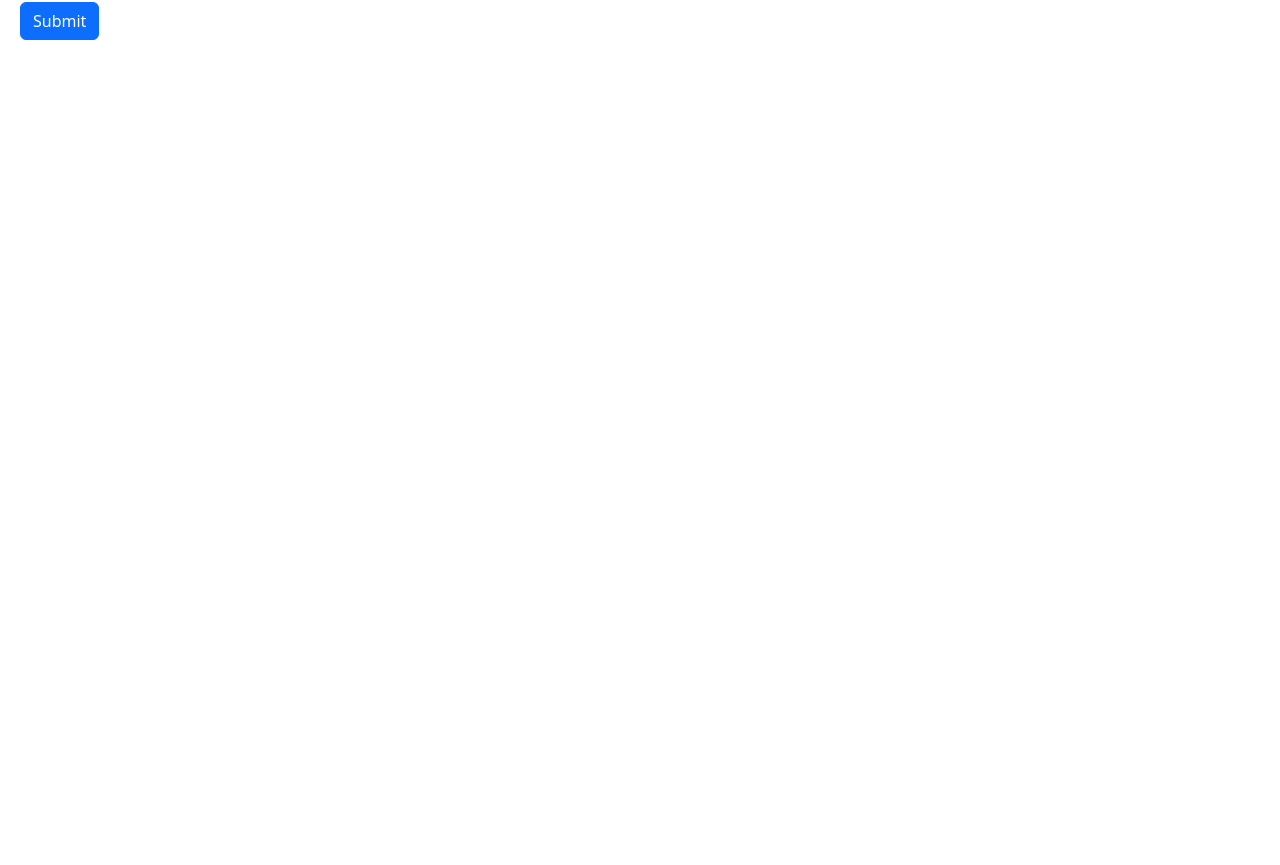
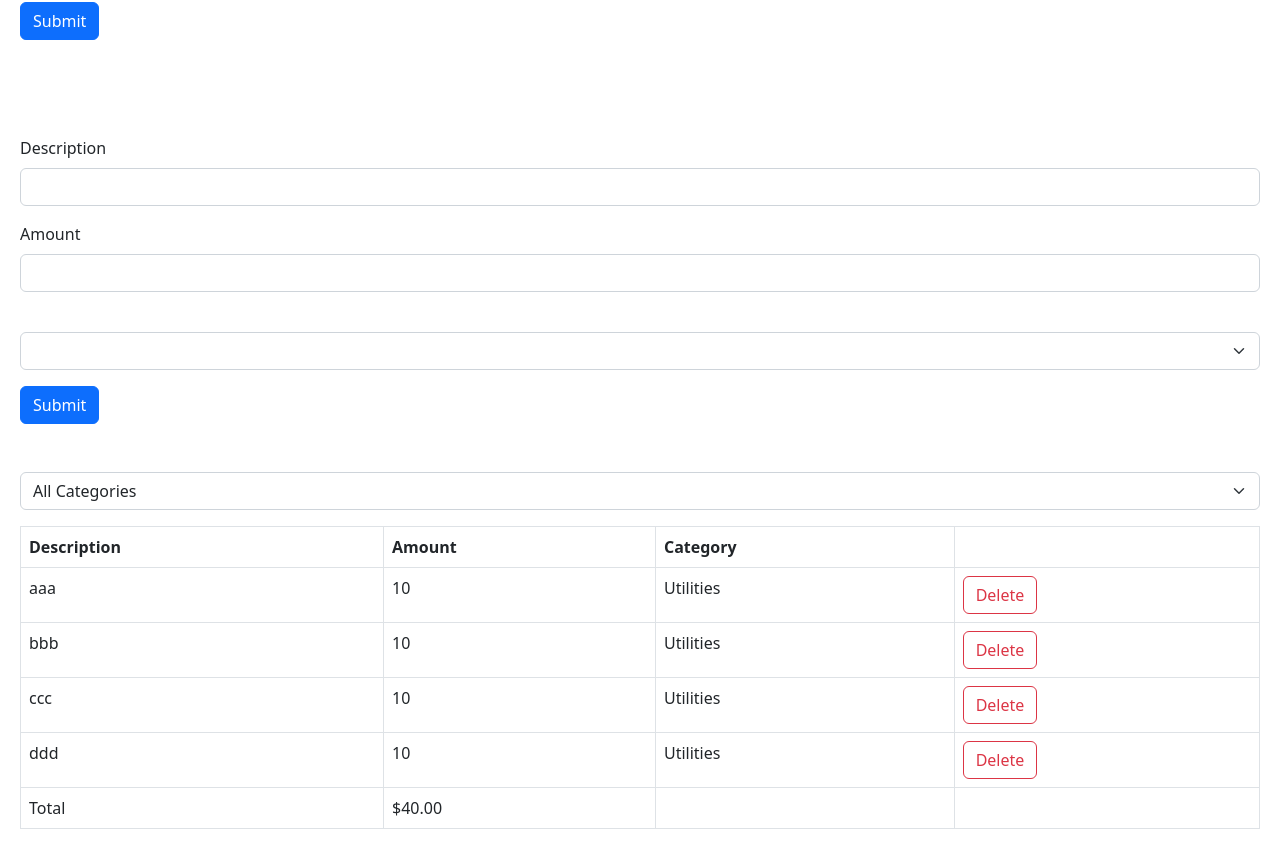
Before and after one commit to Snehil047/React-Mosh, a React (Vite) app in the folder first-react-app/: page / in a window 1280 px wide. Shown: the part 1434-2299 px from the top of the page. Before the commit the page ends 1494 px from the top, so only its background shows below. Built offline with nearby package versions, Linux system fonts and the light colour scheme.

Commit message:
Expense List

```diff
--- a/first-react-app/src/App.tsx
+++ b/first-react-app/src/App.tsx
@@ -11,6 +11,11 @@
 import ExpandableText from "./components/ExpandableText";
 import Form from "./components/Form";
 import HookFrm from "./components/HookFrm";
+import ExpenseList from "./components/expense-tracker/components/ExpenseList";
+import ExpenseFilter from "./components/expense-tracker/components/ExpenseFilter";
+import ExpenseForm from "./components/expense-tracker/components/ExpenseForm";
+
+export const categories = ["Groceries", "Utilities", "Entertainment"];
 
 function App() {
   let item = ["New york", "LA", "Ohio", "Mumbai"];
@@ -160,6 +165,21 @@
 
   console.log(cart);
 
+  //ExpanseList Start
+
+  const [selectedCategory, setSelectedCategory] = useState("");
+
+  const [expenses, setExpenses] = useState([
+    { id: 1, description: "aaa", amount: 10, category: "Utilities" },
+    { id: 2, description: "bbb", amount: 10, category: "Utilities" },
+    { id: 3, description: "ccc", amount: 10, category: "Utilities" },
+    { id: 4, description: "ddd", amount: 10, category: "Utilities" },
+  ]);
+
+  const visibleExpenses = selectedCategory
+    ? expenses.filter((e) => e.category === selectedCategory)
+    : expenses;
+
   return (
     <div>
       <ListGroup
@@ -218,6 +238,23 @@
       <br />
       <br />
       <HookFrm />
+      <br />
+      <br />
+      <br />
+      <br />
+      <div className="mb-5">
+        <ExpenseForm />
+      </div>
+      <div className="mb-3">
+        <ExpenseFilter
+          onSelectCategory={(category) => setSelectedCategory(category)}
+        />
+      </div>
+
+      <ExpenseList
+        expenses={visibleExpenses}
+        onDelete={(id) => setExpenses(expenses.filter((e) => e.id !== id))}
+      />
     </div>
   );
 }
--- /dev/null
+++ b/first-react-app/src/components/expense-tracker/components/ExpenseFilter.tsx
@@ -0,0 +1,23 @@
+import React from "react";
+import { categories } from "../../../App";
+interface Props {
+  onSelectCategory: (category: string) => void;
+}
+
+const ExpenseFilter = ({ onSelectCategory }: Props) => {
+  return (
+    <select
+      className="form-select"
+      onChange={(event) => onSelectCategory(event.target.value)}
+    >
+      <option value="">All Categories</option>
+      {categories.map((category) => (
+        <option key={category} value={category}>
+          {category}
+        </option>
+      ))}
+    </select>
+  );
+};
+
+export default ExpenseFilter;
--- /dev/null
+++ b/first-react-app/src/components/expense-tracker/components/ExpenseForm.tsx
@@ -0,0 +1,34 @@
+import React from "react";
+import { categories } from "../../../App";
+const ExpenseForm = () => {
+  return (
+    <form>
+      <div className="mb-3">
+        <label htmlFor="description" className="form-label">
+          Description
+        </label>
+        <input id="description" type="text" className="form-control" />
+      </div>
+      <div className="mb-3">
+        <label htmlFor="amount" className="form-label">
+          Amount
+        </label>
+        <input id="amount" type="number" className="form-control" />
+      </div>
+      <div className="mb-3">
+        <label htmlFor="category" className="form-label"></label>
+        <select name="category" id="" className="form-select">
+          <option value=""></option>
+          {categories.map((category) => (
+            <option key={category} value={category}>
+              {category}
+            </option>
+          ))}
+        </select>
+      </div>
+      <button className="btn btn-primary">Submit</button>
+    </form>
+  );
+};
+
+export default ExpenseForm;
--- /dev/null
+++ b/first-react-app/src/components/expense-tracker/components/ExpenseList.tsx
@@ -0,0 +1,61 @@
+import React from "react";
+
+interface Expense {
+  id: number;
+  description: string;
+  amount: number;
+  category: string;
+}
+
+interface Props {
+  expenses: Expense[];
+  onDelete: (id: number) => void;
+}
+
+const ExpenseList = ({ expenses, onDelete }: Props) => {
+  if (expenses.length === 0) return null;
+  return (
+    <table className="table table-bordered">
+      <thead>
+        <tr>
+          <th>Description</th>
+          <th>Amount</th>
+          <th>Category</th>
+          <th></th>
+        </tr>
+      </thead>
+      <tbody>
+        {expenses.map((expense) => (
+          <tr key={expense.id}>
+            <td>{expense.description}</td>
+            <td>{expense.amount}</td>
+            <td>{expense.category}</td>
+            <td>
+              <button
+                onClick={() => onDelete(expense.id)}
+                className="btn btn-outline-danger"
+              >
+                Delete
+              </button>
+            </td>
+          </tr>
+        ))}
+      </tbody>
+      <tfoot>
+        <tr>
+          <td>Total</td>
+          <td>
+            $
+            {expenses
+              .reduce((acc, expense) => expense.amount + acc, 0)
+              .toFixed(2)}
+          </td>
+          <td></td>
+          <td></td>
+        </tr>
+      </tfoot>
+    </table>
+  );
+};
+
+export default ExpenseList;
```
